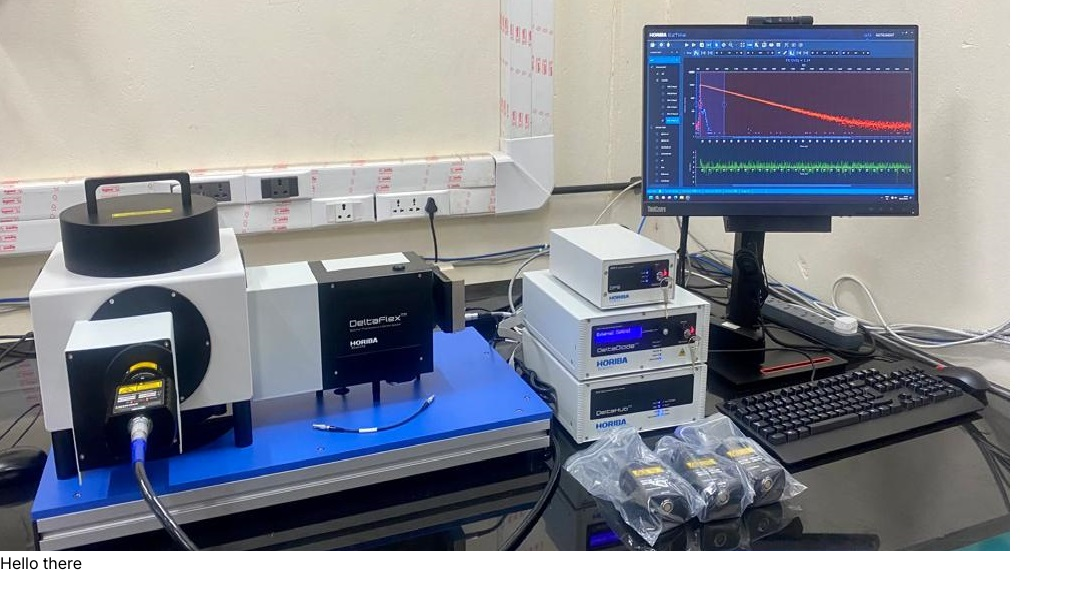
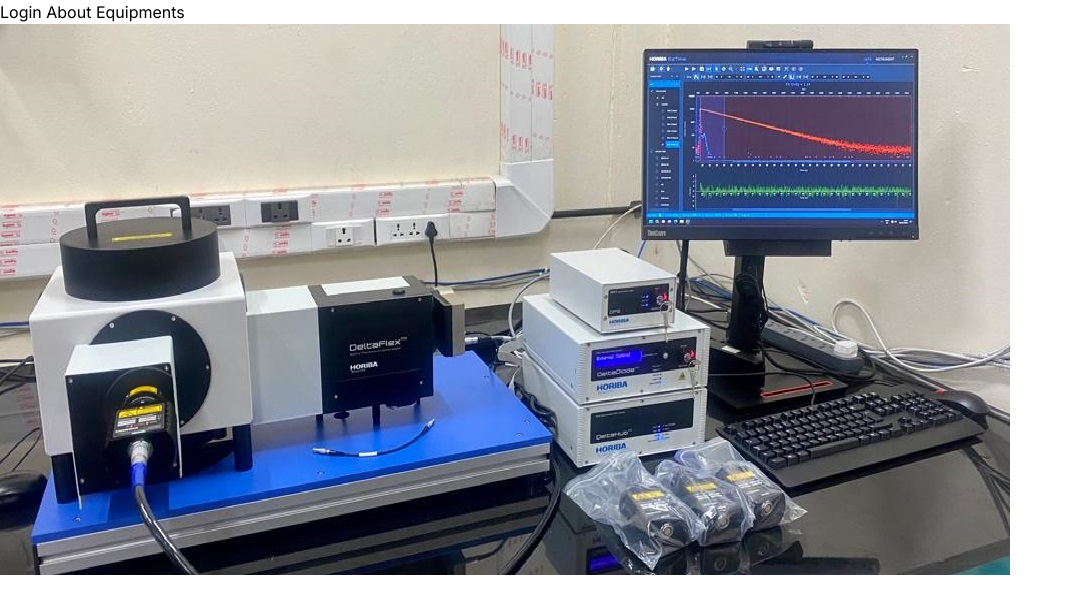
Before and after one commit to prabhat-suresh/oelp_cif_portal, a Next.js app in the folder cif-portal/: page / in a window 1280 px wide. Shown: the top 614 px of the page, without its empty margins (0-1073 px from the left). Built offline with nearby package versions, Linux system fonts and the light colour scheme.

Commit message:
added about page and navbar on home page

```diff
--- a/cif-portal/package.json
+++ b/cif-portal/package.json
@@ -21,7 +21,7 @@
     "jsonwebtoken": "^9.0.2",
     "mongoose": "^8.1.2",
     "mui": "^0.0.1",
-    "next": "^14.1.1",
+    "next": "^14.2.2",
     "next-auth": "^4.24.6",
     "nodemailer": "^6.9.9",
     "react": "^18",
--- /dev/null
+++ b/cif-portal/src/app/about/page.tsx
@@ -0,0 +1,19 @@
+"use client"
+import React from "react";
+//import Image from "react-image-resizer";
+import img1 from "../../../public/TCS PS_0.jpg";
+
+const About = () => {
+    return (
+
+        <>
+            <div className="image-with-caption">
+                <img src={"/TCS PS_0.jpg"} alt="Caption" className="image" />
+            </div>
+            <h2><b>Central Instrumentation Facility</b></h2>
+            <article>Central Instrumentation Facility (CIF) and Central Micro-Nano  Fabrication Facility (CMFF) are two highly sophisticated research  facilities set up by IIT Palakkad with the following essential  objectives   1. To support high-quality research activities at IIT Palakkad by  developing and maintaining the state of the art analytical and  fabrication facilities.   2. To foster research collaborations with other academic and industrial organizations.</article>
+        </>
+    );
+};
+
+export default About;
--- a/cif-portal/src/app/equipments/page.tsx
+++ b/cif-portal/src/app/equipments/page.tsx
@@ -1,13 +1,13 @@
 "use client"
 import React from "react"
-import equipment from "@/components/equipment"
-import Equipment from "@/models/equipmentModel";
+import Equipment1 from "@/components/equipment"
+// import Equipment from "@/models/equipmentModel";
 
 export default function Equipments() {
     const equipDetails = { equipName: "kdfhbadksfj", imageUrl: "/TCS PS_0.jpg", descUrl: "./eqipment/1" };
     return (
         <div>
-            <Equipment props={equipDetails} />
+            <Equipment1 props={equipDetails} />
         </div>
     );
 }
--- a/cif-portal/src/app/page.tsx
+++ b/cif-portal/src/app/page.tsx
@@ -7,10 +7,16 @@
 const Home = () => {
   return (
 
-    <div className="image-with-caption">
-      <img src={"/TCS PS_0.jpg"} alt="Caption" className="image" />
-      <h1 className="caption">{"Hello there"}</h1>
-    </div>
+    <>
+      <nav>
+        <a href="/login">Login  </a>
+        <a href="/about">About  </a>
+        <a href="/equipments">Equipments</a>
+      </nav>
+      <div className="image-with-caption">
+        <img src={"/TCS PS_0.jpg"} alt="Caption" className="image" />
+      </div>
+    </>
   );
 };
 
--- a/cif-portal/src/components/equipment.tsx
+++ b/cif-portal/src/components/equipment.tsx
@@ -1,8 +1,9 @@
 "use client"
 import React from 'react';
-export default function equipment(props: { equipName: string, imageUrl: string, descUrl: string }) {
+
+export default function Equipment1(props: { equipName: string, imageUrl: string, descUrl: string }) {
   return <div>
-    h2{props.equipName}
+    <h2>{props.equipName}</h2>
     <img src={props.imageUrl} alt="" />
     <a href={props.descUrl}> Book Equipment </a>
   </div>
```
Also changed, not shown: 1 other file (tests, documents, lock files or other folders).
